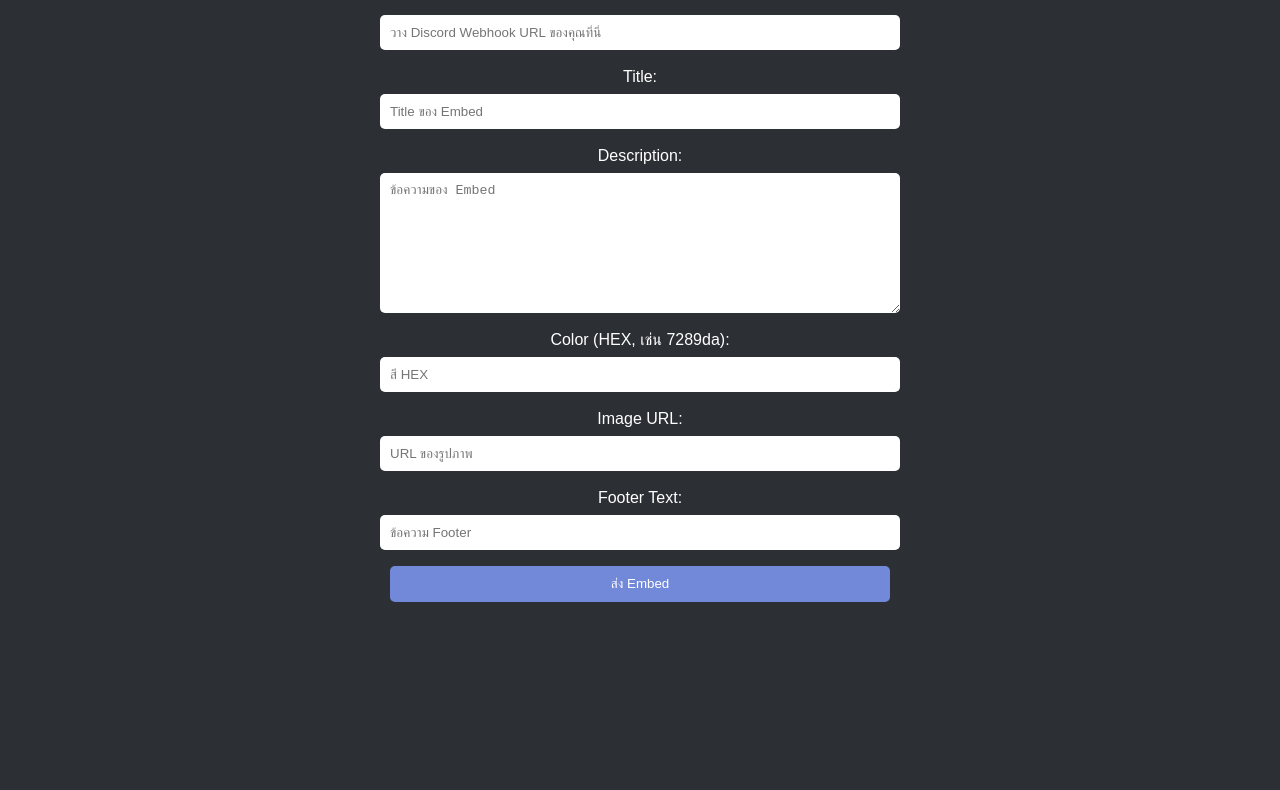
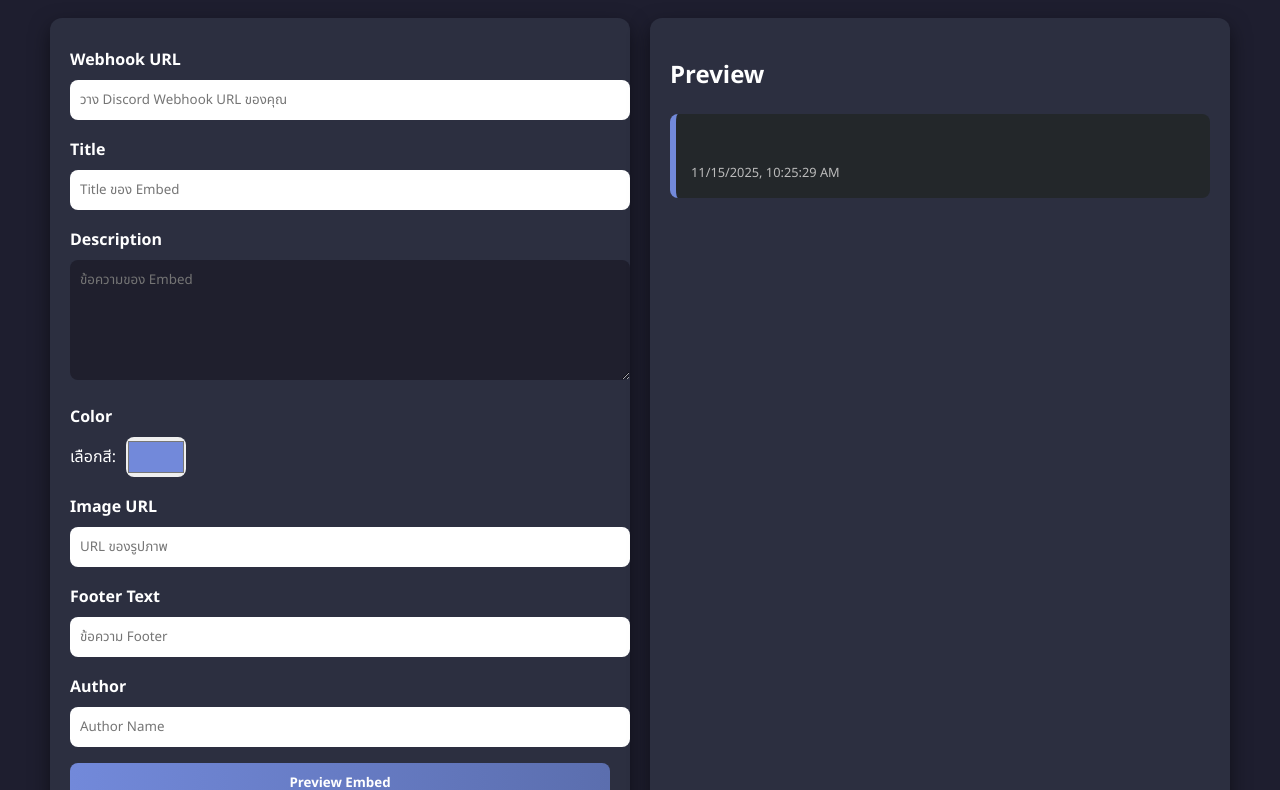
Before and after one commit to Thanawatttt/discord-embed-creation, a plain HTML site: page index.html in a window 1280 px wide. Shown: the part 101-891 px from the top of the page. Before the commit the page ends 800 px from the top, so only its background shows below. Drawn offline with Linux system fonts and the light colour scheme.

Commit message:
Update index.html

```diff
--- a/index.html
+++ b/index.html
@@ -3,105 +3,236 @@
 <head>
 <meta charset="UTF-8">
 <meta name="viewport" content="width=device-width, initial-scale=1.0">
-    <title>Discord Embed Sender</title>
+<title>Discord Embed Builder - Lunarmine</title>
+<link href="https://fonts.googleapis.com/css2?family=Noto+Sans+Thai:wght@400;700&display=swap" rel="stylesheet">
 <style>
+    /* Base */
     body {
-            font-family: Arial, sans-serif;
-            background-color: #2c2f33;
-            color: white;
+        font-family: 'Noto Sans Thai', sans-serif;
+        margin: 0;
+        padding: 0;
+        background: #1e1e2f;
+        color: #ffffff;
         display: flex;
         flex-direction: column;
         align-items: center;
+        min-height: 100vh;
+    }
+
+    h1 {
+        margin-top: 20px;
+        font-size: 2em;
+        color: #ffffff;
+        text-align: center;
+    }
+
+    .container {
+        display: flex;
+        flex-wrap: wrap;
+        justify-content: center;
+        margin: 20px;
+        width: 100%;
+        max-width: 1200px;
+    }
+
+    .form-section, .preview-section {
+        background: #2c2f40;
+        border-radius: 12px;
         padding: 20px;
+        margin: 10px;
+        flex: 1 1 400px;
+        min-width: 350px;
+        box-shadow: 0 8px 20px rgba(0,0,0,0.5);
+        transition: transform 0.3s;
     }
+
+    .form-section:hover {
+        transform: translateY(-5px);
+    }
+
     input, textarea, button {
+        width: 100%;
+        padding: 10px;
         margin: 8px 0;
-            padding: 10px;
-            width: 100%;
-            max-width: 500px;
-            border-radius: 5px;
+        border-radius: 8px;
         border: none;
+        font-family: 'Noto Sans Thai', sans-serif;
     }
-        button {
-            background-color: #7289da;
-            color: white;
+
+    input[type="color"] {
+        padding: 0;
+        height: 40px;
+        width: 60px;
         cursor: pointer;
     }
-        button:hover {
-            background-color: #5b6eae;
-        }
+
     textarea {
         resize: vertical;
-            height: 120px;
+        min-height: 100px;
+        background: #1f1f2d;
+        color: #fff;
     }
+
+    button {
+        background: linear-gradient(90deg,#7289da,#5b6eae);
+        color: #fff;
+        font-weight: bold;
+        cursor: pointer;
+        transition: 0.3s;
+    }
+
+    button:hover {
+        background: linear-gradient(90deg,#5b6eae,#7289da);
+    }
+
     label {
+        font-weight: bold;
+        margin-top: 10px;
         display: block;
+    }
+
+    /* Preview embed */
+    .embed-preview {
+        background: #23272a;
+        border-left: 6px solid #7289da;
+        border-radius: 8px;
+        padding: 15px;
         margin-top: 10px;
+        transition: all 0.3s;
+        overflow-wrap: break-word;
     }
+
+    .embed-title {
+        font-weight: bold;
+        font-size: 1.2em;
+        margin-bottom: 8px;
+    }
+
+    .embed-description {
+        margin-bottom: 10px;
+        white-space: pre-wrap;
+    }
+
+    .embed-field {
+        background: #2c2f40;
+        padding: 8px;
+        border-radius: 6px;
+        margin-bottom: 6px;
+    }
+
+    .embed-footer, .embed-author, .embed-timestamp {
+        font-size: 0.8em;
+        color: #bbbbbb;
+    }
+
+    .color-row {
+        display: flex;
+        align-items: center;
+    }
+
+    .color-row input[type="color"] {
+        margin-left: 10px;
+    }
+
 </style>
 </head>
 <body>
-    <h1>ส่ง Discord Embed แบบกำหนดเอง</h1>
 
-    <input type="text" id="webhookUrl" placeholder="วาง Discord Webhook URL ของคุณที่นี่">
+<h1>Discord Embed Builder - Lunarmine</h1>
+<div class="container">
+    <!-- Form Section -->
+    <div class="form-section">
+        <label>Webhook URL</label>
+        <input type="text" id="webhookUrl" placeholder="วาง Discord Webhook URL ของคุณ">
 
-    <label>Title:</label>
+        <label>Title</label>
         <input type="text" id="embedTitle" placeholder="Title ของ Embed">
 
-    <label>Description:</label>
+        <label>Description</label>
         <textarea id="embedDescription" placeholder="ข้อความของ Embed"></textarea>
 
-    <label>Color (HEX, เช่น 7289da):</label>
-    <input type="text" id="embedColor" placeholder="สี HEX">
+        <label>Color</label>
+        <div class="color-row">
+            <span>เลือกสี:</span>
+            <input type="color" id="embedColor" value="#7289da">
+        </div>
 
-    <label>Image URL:</label>
+        <label>Image URL</label>
         <input type="text" id="embedImage" placeholder="URL ของรูปภาพ">
 
-    <label>Footer Text:</label>
+        <label>Footer Text</label>
         <input type="text" id="embedFooter" placeholder="ข้อความ Footer">
 
-    <button onclick="sendWebhook()">ส่ง Embed</button>
+        <label>Author</label>
+        <input type="text" id="embedAuthor" placeholder="Author Name">
+
+        <button onclick="updatePreview()">Preview Embed</button>
+        <button onclick="sendWebhook()">Send Embed</button>
+    </div>
+
+    <!-- Preview Section -->
+    <div class="preview-section">
+        <h2>Preview</h2>
+        <div id="preview" class="embed-preview">
+            <div id="previewAuthor" class="embed-author"></div>
+            <div id="previewTitle" class="embed-title"></div>
+            <div id="previewDescription" class="embed-description"></div>
+            <img id="previewImage" src="" style="max-width:100%;border-radius:6px;">
+            <div id="previewFooter" class="embed-footer"></div>
+            <div id="previewTimestamp" class="embed-timestamp"></div>
+        </div>
+    </div>
+</div>
 
 <script>
+function updatePreview() {
+    document.getElementById('previewTitle').innerText = document.getElementById('embedTitle').value;
+    document.getElementById('previewDescription').innerText = document.getElementById('embedDescription').value;
+    document.getElementById('previewImage').src = document.getElementById('embedImage').value || '';
+    document.getElementById('previewFooter').innerText = document.getElementById('embedFooter').value;
+    document.getElementById('previewAuthor').innerText = document.getElementById('embedAuthor').value;
+    document.getElementById('previewTimestamp').innerText = new Date().toLocaleString();
+
+    // Update color border
+    document.getElementById('preview').style.borderLeftColor = document.getElementById('embedColor').value;
+}
+
 async function sendWebhook() {
     const webhookUrl = document.getElementById('webhookUrl').value;
-            const title = document.getElementById('embedTitle').value;
-            const description = document.getElementById('embedDescription').value;
-            const colorHex = document.getElementById('embedColor').value || '7289da';
-            const imageUrl = document.getElementById('embedImage').value;
-            const footerText = document.getElementById('embedFooter').value;
-
-            if (!webhookUrl) {
+    if(!webhookUrl){
         alert("กรุณาใส่ Webhook URL!");
         return;
     }
 
     const embed = {
-                title: title || "ไม่มี Title",
-                description: description || "ไม่มี Description",
-                color: parseInt(colorHex, 16),
+        title: document.getElementById('embedTitle').value,
+        description: document.getElementById('embedDescription').value,
+        color: parseInt(document.getElementById('embedColor').value.replace('#',''),16),
         timestamp: new Date(),
-                footer: { text: footerText || "" },
+        footer: { text: document.getElementById('embedFooter').value },
+        author: { name: document.getElementById('embedAuthor').value },
+        image: { url: document.getElementById('embedImage').value }
     };
-
-            if (imageUrl) embed.image = { url: imageUrl };
 
     try {
         const response = await fetch(webhookUrl, {
-                    method: "POST",
-                    headers: { "Content-Type": "application/json" },
+            method: 'POST',
+            headers: { 'Content-Type': 'application/json' },
             body: JSON.stringify({ embeds: [embed] })
         });
 
-                if (response.ok) {
+        if(response.ok){
             alert("ส่ง Embed เรียบร้อย!");
         } else {
-                    alert("เกิดข้อผิดพลาด: " + response.statusText);
+            alert("เกิดข้อผิดพลาด: "+response.statusText);
         }
-            } catch (error) {
-                alert("เกิดข้อผิดพลาด: " + error);
+    } catch(err){
+        alert("เกิดข้อผิดพลาด: "+err);
     }
 }
+
+// Initial preview
+updatePreview();
 </script>
 </body>
 </html>
```
Lines whose indentation alone changed are shown as unchanged.
